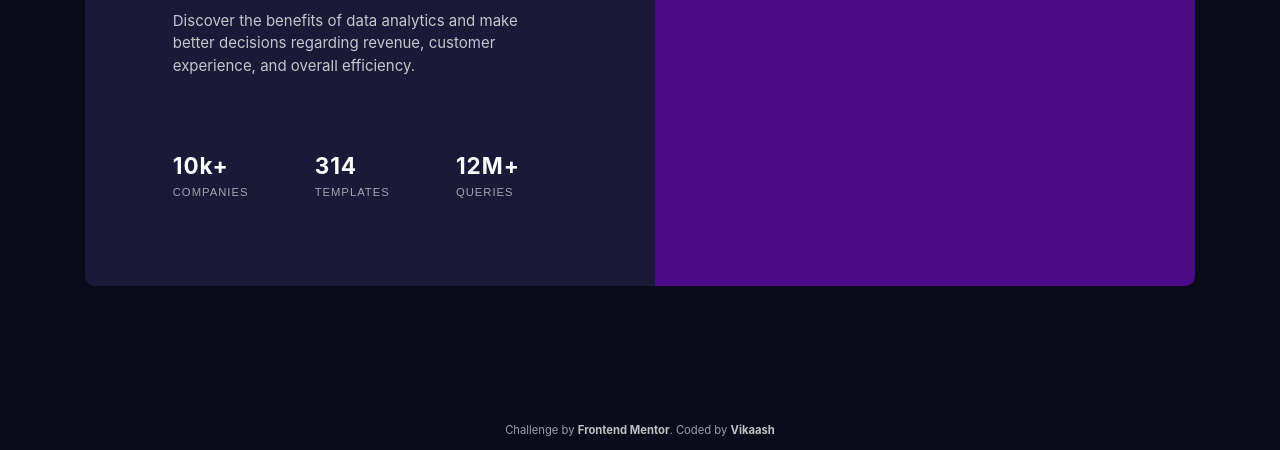
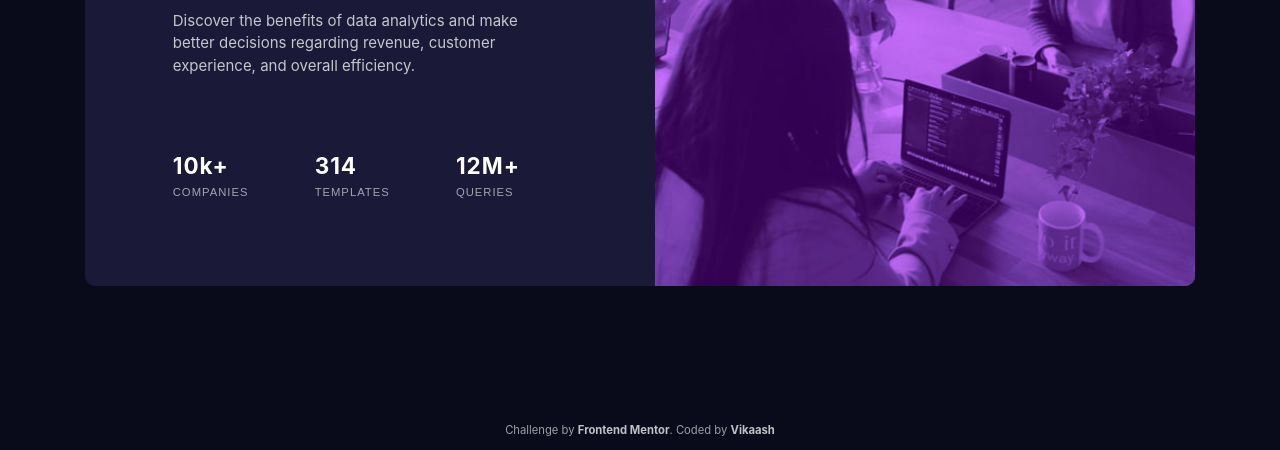
Before and after one commit to codecrypt112/Stats-preview-card-component, a plain HTML site: page index.html in a window 1280 px wide. Shown: the part 350-800 px from the top of the page. Drawn offline with Linux system fonts and the light colour scheme.

Commit message:
Update style.css

```diff
--- a/css/style.css
+++ b/css/style.css
@@ -96,7 +96,7 @@
     min-height: 10em;
     width: 540px;
     min-width: 200px;
-    background: url(./images/image-header-desktop.jpg);
+    background: url(../images/image-header-desktop.jpg);
     background-repeat: no-repeat;
     background-size: cover;
     border-radius: 0 10px 10px 0;
```
